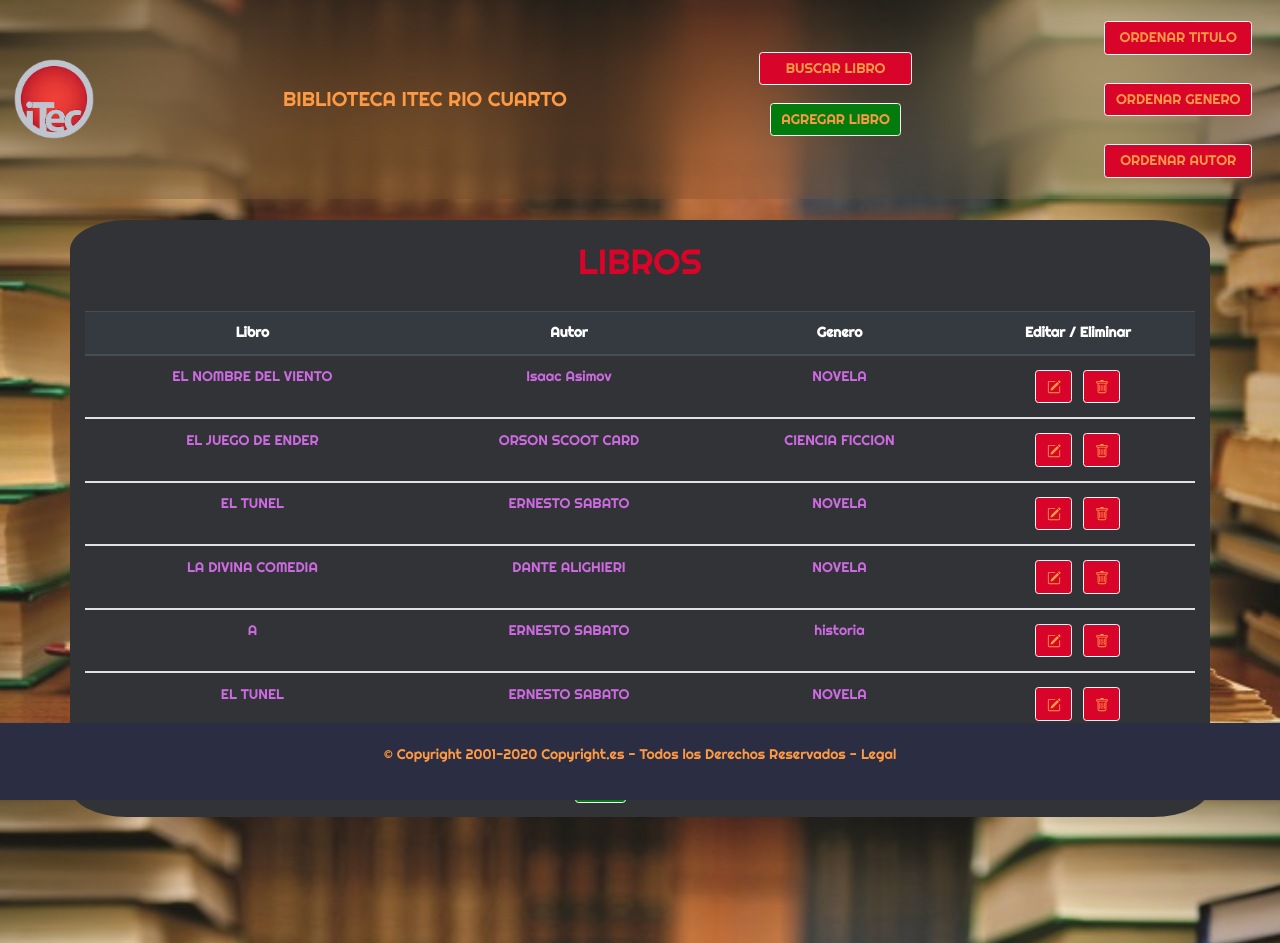
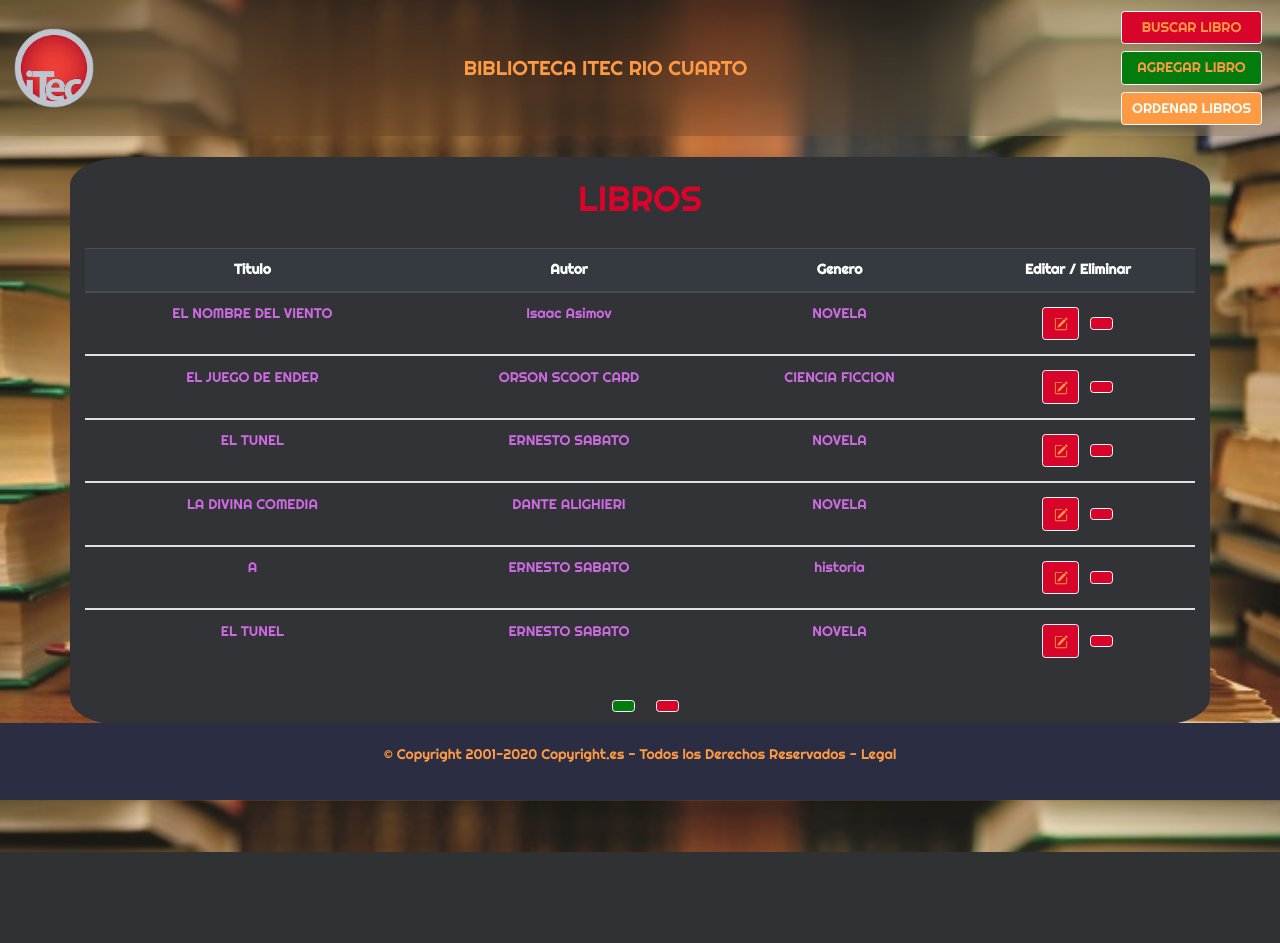
Before and after one commit to daniel-galetto/books, a Flask app: page / in a window 1280 px wide. After the commit the page ends 852 px from the top, so only its background shows below. Run offline with Flask 2, Linux system fonts and the light colour scheme; data comes from the database, SQL or seed files in the repository; both versions use the stored data as it was after the commit; some libraries are stand-ins or nearby versions; some web fonts are replaced.

Commit message:
beta 1.1

```diff
--- a/templates/libros.html
+++ b/templates/libros.html
@@ -6,8 +6,11 @@
     <link rel="stylesheet" href="https://stackpath.bootstrapcdn.com/bootstrap/4.5.2/css/bootstrap.min.css" integrity="sha384-JcKb8q3iqJ61gNV9KGb8thSsNjpSL0n8PARn9HuZOnIxN0hoP+VmmDGMN5t9UJ0Z" crossorigin="anonymous">
     <script src="https://code.jquery.com/jquery-3.5.1.slim.min.js" integrity="sha384-DfXdz2htPH0lsSSs5nCTpuj/zy4C+OGpamoFVy38MVBnE+IbbVYUew+OrCXaRkfj" crossorigin="anonymous"></script>
     <script src="https://cdn.jsdelivr.net/npm/popper.js@1.16.1/dist/umd/popper.min.js" integrity="sha384-9/reFTGAW83EW2RDu2S0VKaIzap3H66lZH81PoYlFhbGU+6BZp6G7niu735Sk7lN" crossorigin="anonymous"></script>
-    <link rel="stylesheet" href="{{ url_for('static', filename='css/navbar.css') }}">
     <link rel="stylesheet" href="{{ url_for('static', filename='css/style.css') }}">
+    <script src="https://code.iconify.design/1/1.0.7/iconify.min.js"></script>
+    <script src="https://code.jquery.com/jquery-3.3.1.slim.min.js" integrity="sha384-q8i/X+965DzO0rT7abK41JStQIAqVgRVzpbzo5smXKp4YfRvH+8abtTE1Pi6jizo" crossorigin="anonymous"></script>
+    <script src="https://cdnjs.cloudflare.com/ajax/libs/popper.js/1.14.3/umd/popper.min.js" integrity="sha384-ZMP7rVo3mIykV+2+9J3UJ46jBk0WLaUAdn689aCwoqbBJiSnjAK/l8WvCWPIPm49" crossorigin="anonymous"></script>
+    <script src="https://stackpath.bootstrapcdn.com/bootstrap/4.1.3/js/bootstrap.min.js" integrity="sha384-ChfqqxuZUCnJSK3+MXmPNIyE6ZbWh2IMqE241rYiqJxyMiZ6OW/JmZQ5stwEULTy" crossorigin="anonymous"></script>
     <title>Libros</title>
 
 </head>
@@ -19,15 +22,19 @@
 
     <div class="d-flex flex-column">
       <button type="button" class="btn btn-light m-1 botones"><a href="{{url_for('buscarLibros')}}">BUSCAR LIBRO</a></button>
-      <button type="button" class="btn btn-light m-3 botones verde"><a href="{{url_for('nuevoLibro')}}">AGREGAR LIBRO</a></button>
-    </div>
-    <div class="d-flex flex-column">
-      <button type="button" class="btn btn-light m-3 botones"><a href="{{url_for('ordenLibrosTitulo')}}">ORDENAR TITULO</a></button>
-      <button type="button" class="btn btn-light m-3 botones"><a href="{{url_for('ordenLibrosGenero')}}">ORDENAR GENERO</a></button>
-      <button type="button" class="btn btn-light m-3 botones"><a href="{{url_for('ordenLibrosAutor')}}">ORDENAR AUTOR</a></button>
+      <button type="button" class="btn btn-light m-1 botones verde"><a href="{{url_for('nuevoLibro')}}">AGREGAR LIBRO</a></button>
+      <div class="dropdown">
+        <button class="btn btn-light m-1 botones naranja" type="button" id="dropdownMenuButton" data-toggle="dropdown" aria-haspopup="true" aria-expanded="false">
+          ORDENAR LIBROS
+        </button>
+        <div class="dropdown-menu verde" aria-labelledby="dropdownMenuButton">
+          <a class="dropdown-item" href="{{url_for('ordenLibrosTitulo')}}">POR TITULO</a>
+          <a class="dropdown-item" href="{{url_for('ordenLibrosAutor')}}">POR AUTOR</a>
+          <a class="dropdown-item" href="{{url_for('ordenLibrosGenero')}}">POR GENERO</a>
+        </div>
+      </div>
     </div>
   </nav>
-
 
   <br>
 
@@ -40,7 +47,7 @@
             <table class="table">
                 <thead class="thead-dark">
                   <tr>
-                    <th scope="col">Libro</th>
+                    <th scope="col">Titulo</th>
                     <th scope="col">Autor</th>
                     <th scope="col">Genero</th>
                     <th scope="col">Editar / Eliminar</th>
@@ -57,10 +64,11 @@
                             <path d="M15.502 1.94a.5.5 0 0 1 0 .706L14.459 3.69l-2-2L13.502.646a.5.5 0 0 1 .707 0l1.293 1.293zm-1.75 2.456l-2-2L4.939 9.21a.5.5 0 0 0-.121.196l-.805 2.414a.25.25 0 0 0 .316.316l2.414-.805a.5.5 0 0 0 .196-.12l6.813-6.814z"/>
                             <path fill-rule="evenodd" d="M1 13.5A1.5 1.5 0 0 0 2.5 15h11a1.5 1.5 0 0 0 1.5-1.5v-6a.5.5 0 0 0-1 0v6a.5.5 0 0 1-.5.5h-11a.5.5 0 0 1-.5-.5v-11a.5.5 0 0 1 .5-.5H9a.5.5 0 0 0 0-1H2.5A1.5 1.5 0 0 0 1 2.5v11z"/>
                           </svg></a></button>
-                          <button type="button" class="btn btn-light m-1 botones"><a href="{{url_for('eliminarLibro', libro_id = libro.id )}}"><svg width="1em" height="1em" viewBox="0 0 16 16" class="bi bi-trash" fill="currentColor" xmlns="http://www.w3.org/2000/svg">
-                            <path d="M5.5 5.5A.5.5 0 0 1 6 6v6a.5.5 0 0 1-1 0V6a.5.5 0 0 1 .5-.5zm2.5 0a.5.5 0 0 1 .5.5v6a.5.5 0 0 1-1 0V6a.5.5 0 0 1 .5-.5zm3 .5a.5.5 0 0 0-1 0v6a.5.5 0 0 0 1 0V6z"/>
-                            <path fill-rule="evenodd" d="M14.5 3a1 1 0 0 1-1 1H13v9a2 2 0 0 1-2 2H5a2 2 0 0 1-2-2V4h-.5a1 1 0 0 1-1-1V2a1 1 0 0 1 1-1H6a1 1 0 0 1 1-1h2a1 1 0 0 1 1 1h3.5a1 1 0 0 1 1 1v1zM4.118 4L4 4.059V13a1 1 0 0 0 1 1h6a1 1 0 0 0 1-1V4.059L11.882 4H4.118zM2.5 3V2h11v1h-11z"/>
-                          </svg></a></button>
+                          <button type="button" class="btn btn-light m-1 botones"><a href="{{url_for('eliminarLibro', libro_id = libro.id )}}">
+                            <span class="iconify" data-icon="wpf:full-trash" data-inline="false"></span>
+                          </a></button>
+
+
                           <!-- <button type="button" class="btn btn-light m-1 botones"><a href="{{url_for('buscarLibros', libro_id = libro.id )}}">buscar </a></button>  -->
                         </td>
                     </tr>
@@ -68,13 +76,14 @@
                 {% endfor %}
               </table>
               <button type="button" class="btn btn-light m-3 botones verde" alt="Agregar Libro" > <a href="{{url_for('nuevoLibro')}}">
-                <svg width="2em" height="2em" viewBox="0 0 16 16" class="bi bi-journal-plus" fill="currentColor" xmlns="http://www.w3.org/2000/svg">
+                <span class="iconify" data-icon="carbon:add-filled" data-inline="false"></span>
+                <!-- <svg width="2em" height="2em" viewBox="0 0 16 16" class="bi bi-journal-plus" fill="currentColor" xmlns="http://www.w3.org/2000/svg">
                   <path d="M3 0h10a2 2 0 0 1 2 2v12a2 2 0 0 1-2 2H3a2 2 0 0 1-2-2v-1h1v1a1 1 0 0 0 1 1h10a1 1 0 0 0 1-1V2a1 1 0 0 0-1-1H3a1 1 0 0 0-1 1v1H1V2a2 2 0 0 1 2-2z"/>
                   <path d="M1 5v-.5a.5.5 0 0 1 1 0V5h.5a.5.5 0 0 1 0 1h-2a.5.5 0 0 1 0-1H1zm0 3v-.5a.5.5 0 0 1 1 0V8h.5a.5.5 0 0 1 0 1h-2a.5.5 0 0 1 0-1H1zm0 3v-.5a.5.5 0 0 1 1 0v.5h.5a.5.5 0 0 1 0 1h-2a.5.5 0 0 1 0-1H1z"/>
                   <path fill-rule="evenodd" d="M8 5.5a.5.5 0 0 1 .5.5v1.5H10a.5.5 0 0 1 0 1H8.5V10a.5.5 0 0 1-1 0V8.5H6a.5.5 0 0 1 0-1h1.5V6a.5.5 0 0 1 .5-.5z"/>
-                </svg>
+                </svg> -->
               </a></button>
-              <button type="button" class="btn btn-light m-1 botones"><a href="{{url_for('buscarLibros')}}">buscar </a></button>
+              <button type="button" class="btn btn-light m-1 botones"><a href="{{url_for('buscarLibros')}}"><span class="iconify" data-icon="flat-color-icons:search" data-inline="false"></span></a></button>
           </div>
         </div>
     </div >
```
Also changed, not shown: libros.db, 1 other file.
